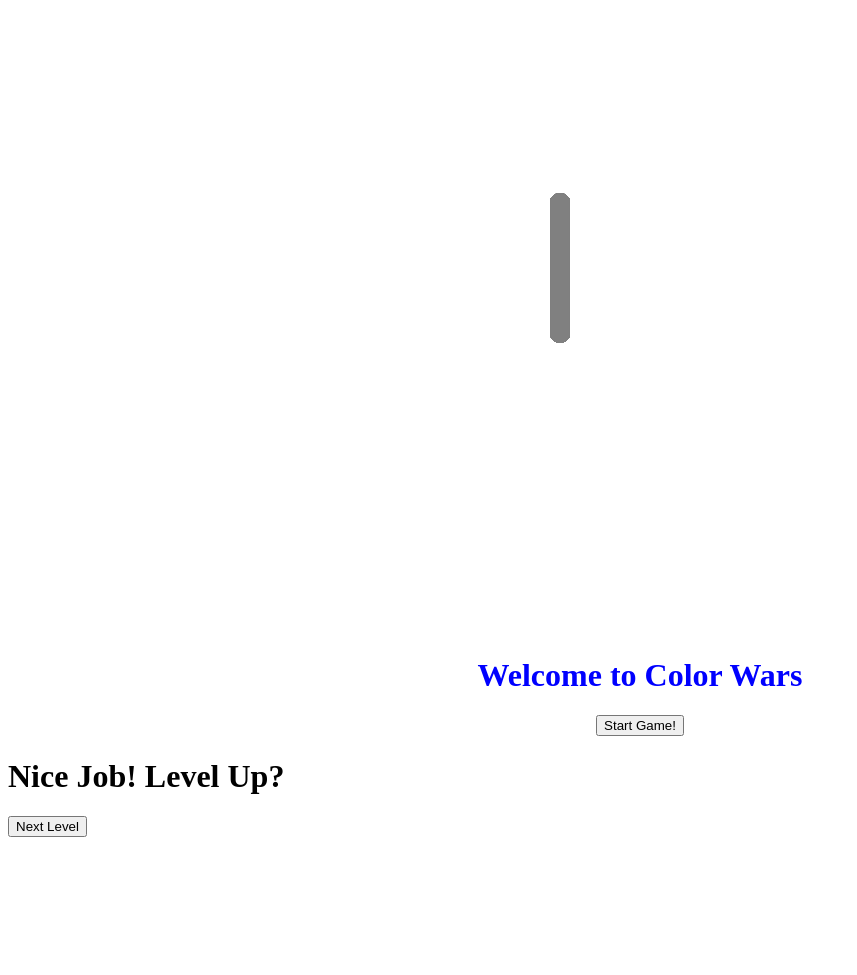
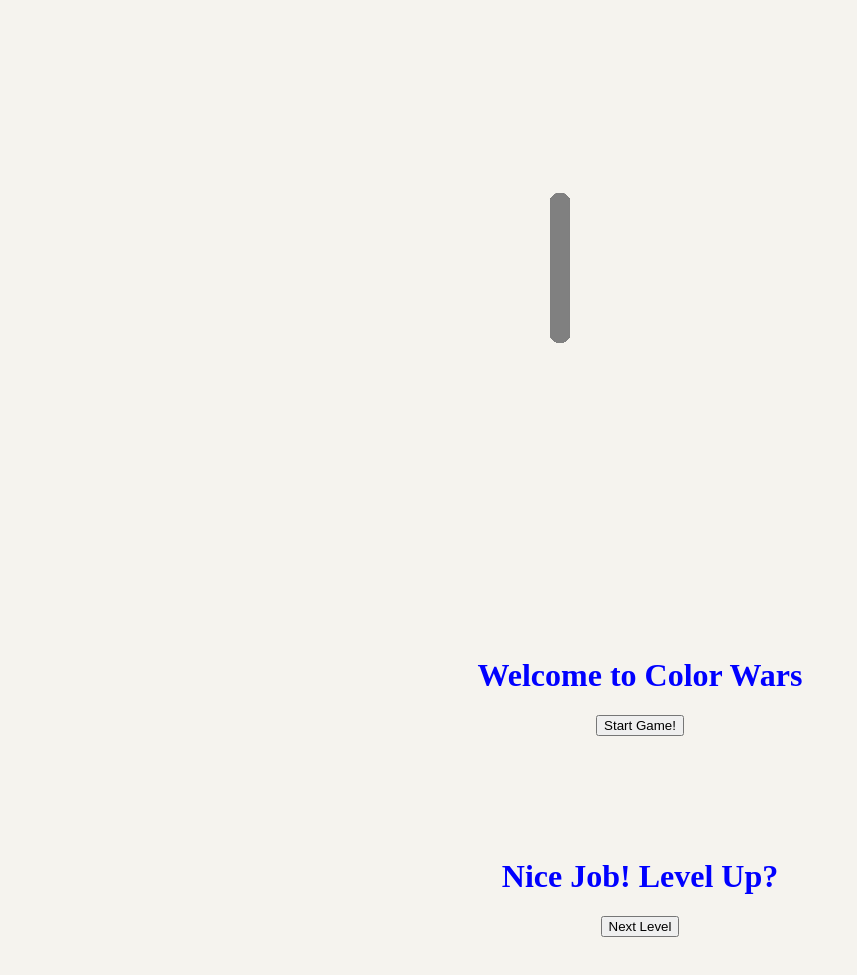
Before and after one commit to lucyfox4131/color-wars, a website: page index.html in a window 1280 px wide. Shown: the part 105-1080 px from the top of the page, without its empty margins (0-857 px from the left). Before the commit the page ends 950 px from the top, so only its background shows below. Drawn offline with Linux system fonts and the light colour scheme.

Commit message:
Add basic styling and added extra line to box level so its more passable

```diff
--- a/css/styles.css
+++ b/css/styles.css
@@ -11,3 +11,17 @@
   padding: 100px 0;
   margin-bottom: 50px;
 }
+
+#level-up{
+  text-align: center;
+  padding: 100px 0;
+  margin-bottom: 50px;
+}
+
+#level-up h1 {
+  color: blue;
+}
+
+body {
+  background-color: #F5F3EE;
+}
--- a/lib/levels.js
+++ b/lib/levels.js
@@ -21,9 +21,10 @@ var levelTwo = {segments: [
 var levelThree = {segments: [
                     {startX: 20, startY:10, length: 40, orientation: "horizontal"},
                     {startX: 20, startY:10, length: 40, orientation: "vertical"},
+                    {startX: 100, startY: 10, length: 40, orientation: "vertical"},
                     {startX: 410, startY:10, length: 40, orientation: "vertical"},
                     {startX: 20, startY:400, length: 40, orientation: "horizontal"}],
-                    connections: [{x:410, y: 10}, {x:20, y: 10}, {x:20, y:400}, {x:410, y: 400}]};
+                    connections: [{x:410, y: 10}, {x:20, y: 10}, {x:20, y:400}, {x:410, y: 400}, {x:100, y:10}, {x: 100, y: 400}]};
 
 //tic-tac-toe
 var levelFour = {segments: [
```
